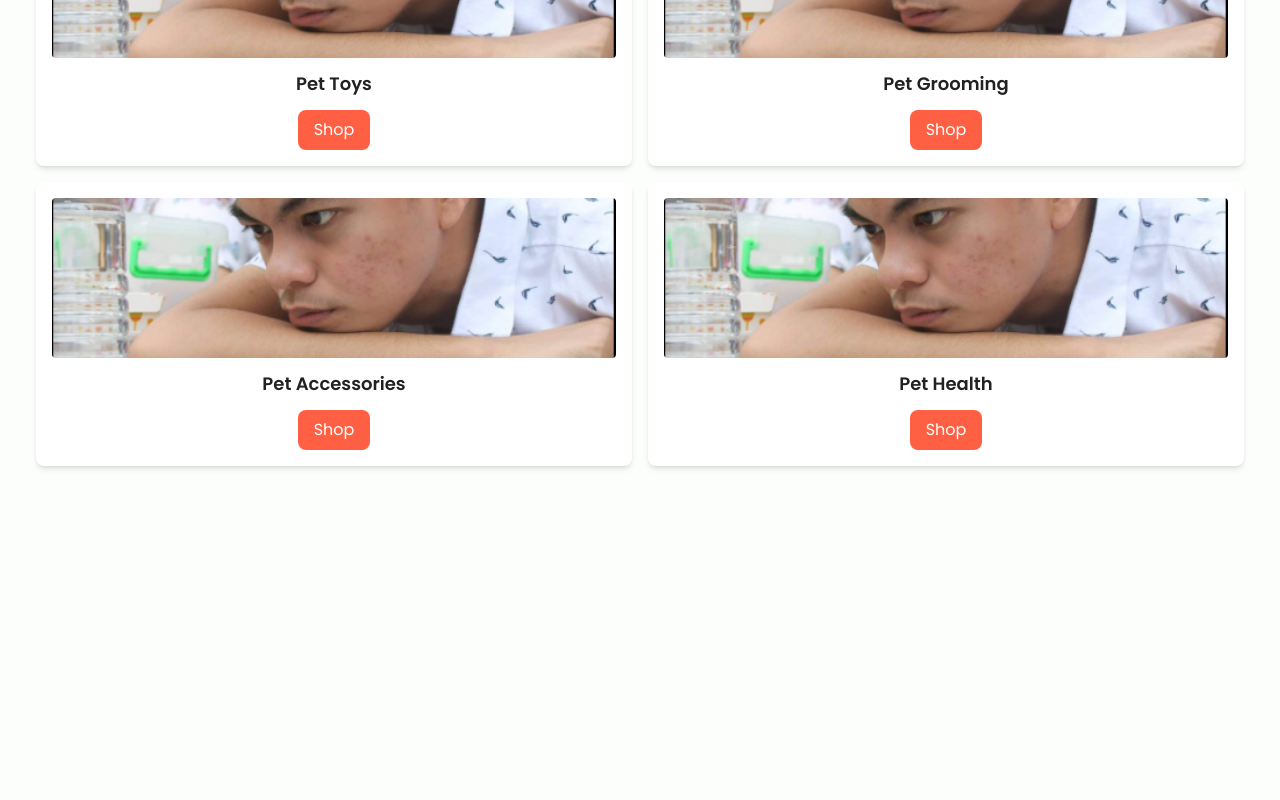
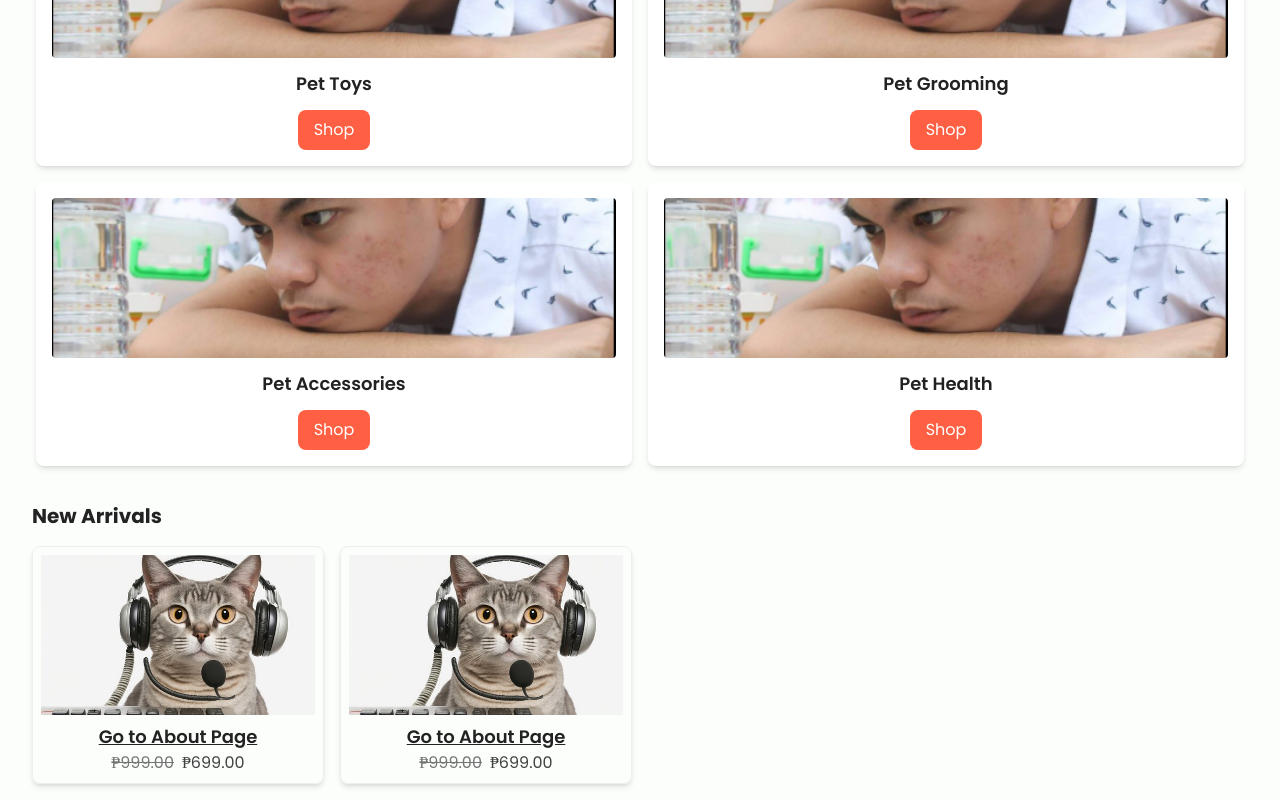
Before and after one commit to itsmecedy/kathrence, a React (Vite) app: page / in a window 1280 px wide. Shown: the part 838-1638 px from the top of the page. Before the commit the page ends 1324 px from the top, so only its background shows below. Built offline with nearby package versions, Linux system fonts and the light colour scheme.

Commit message:
add new arrival component in home page

```diff
--- /dev/null
+++ b/src/Home/NewArrivals.jsx
@@ -0,0 +1,43 @@
+import React from "react";
+import { Link } from "react-router-dom";
+import asd from "../assets/home/contact-img1.jpg";
+
+const NewArrivals = () => {
+  return (
+    <section className="p-4 ">
+      <h2 className="text-xl font-bold mb-4">New Arrivals</h2>
+      <div className="grid grid-cols-2 md:grid-cols-4 gap-4">
+        {/* Example of a product card */}
+        <div className="border p-2 rounded-lg shadow-md flex flex-col items-center">
+          <img src={asd} alt="Product" className="w-full h-40 object-cover" />
+          <Link
+            to="/Products"
+            className="text-lg font-semibold mt-2 cursor-pointer underline"
+          >
+            Go to About Page
+          </Link>
+          <div className=" flex space-x-2">
+            <p className="text-gray-600 line-through">₱999.00</p>
+            <p className="text-gray-800">₱699.00</p>
+          </div>
+        </div>
+        <div className="border p-2 rounded-lg shadow-md flex flex-col items-center">
+          <img src={asd} alt="Product" className="w-full h-40 object-cover" />
+          <Link
+            to="/Products"
+            className="text-lg font-semibold mt-2 cursor-pointer underline"
+          >
+            Go to About Page
+          </Link>
+          <div className=" flex space-x-2">
+            <p className="text-gray-600 line-through">₱999.00</p>
+            <p className="text-gray-800">₱699.00</p>
+          </div>
+        </div>
+        {/* Add more product cards here */}
+      </div>
+    </section>
+  );
+};
+
+export default NewArrivals;
--- a/src/pages/Home.jsx
+++ b/src/pages/Home.jsx
@@ -1,6 +1,7 @@
 import React from "react";
 import { Carousel } from "@material-tailwind/react";
 import CategoryCard from "../components/ui/CategoryCard";
+import NewArrivals from "../Home/NewArrivals";
 
 // Define an array of image paths
 const bannerImages = [
@@ -31,6 +32,7 @@ export default function Home() {
         </Carousel>
       </div>
       <CategoryCard />
+      <NewArrivals />
     </div>
   );
 }
```
Also changed, not shown: src/assets/home/contact-img1.jpg (added).
